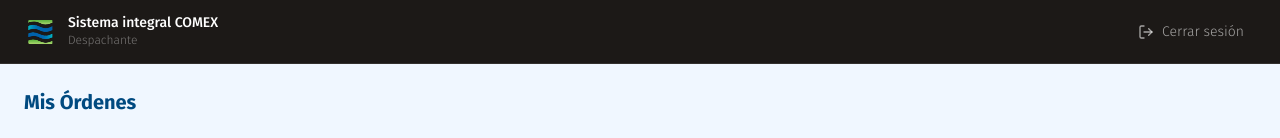
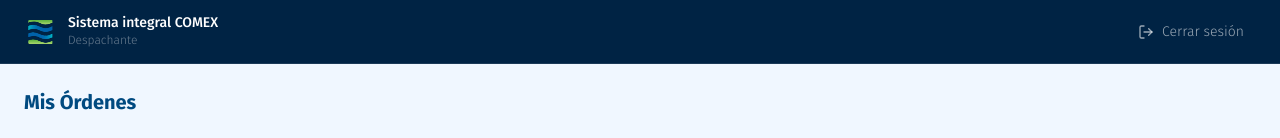
Before and after one commit to DrivaDev/wetcorp, a Next.js app: page /despachante/dashboard in a window 1280 px wide. Shown: the top 138 px of the page. Built offline with nearby package versions, Linux system fonts and the light colour scheme; no server answers.

Commit message:
fix: navbar proveedor/despachante color matches importador sidebar (#002344)

```diff
--- a/src/components/layout/Navbar.tsx
+++ b/src/components/layout/Navbar.tsx
@@ -15,7 +15,7 @@ const ROL_LABEL: Record<NavbarProps['rol'], string> = {
 
 export function Navbar({ rol }: NavbarProps) {
   return (
-    <nav className="sticky top-0 z-10 flex items-center justify-between px-4 sm:px-6 bg-[#1C1917] border-b border-white/10 min-h-[64px]">
+    <nav className="sticky top-0 z-10 flex items-center justify-between px-4 sm:px-6 bg-[#002344] border-b border-white/10 min-h-[64px]">
       <Link href={`/${rol}/dashboard`} className="flex items-center gap-3 hover:opacity-80 transition-opacity">
         <Image src="/isotipo.svg" alt="Sistema integral COMEX" width={32} height={32} priority />
         <div className="flex flex-col">
```
